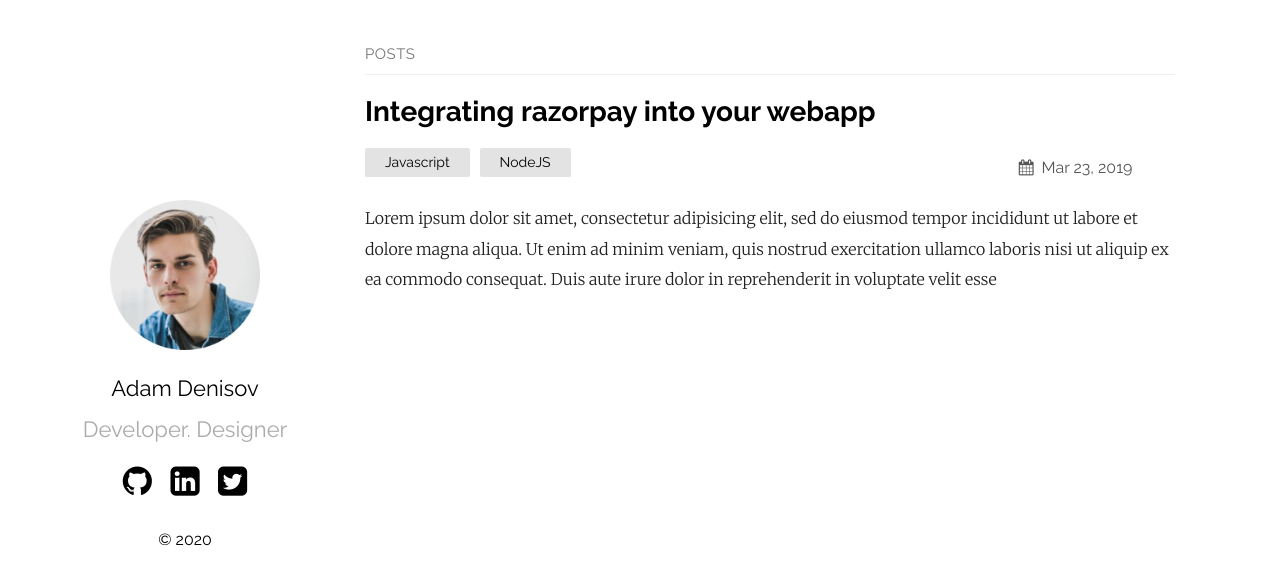
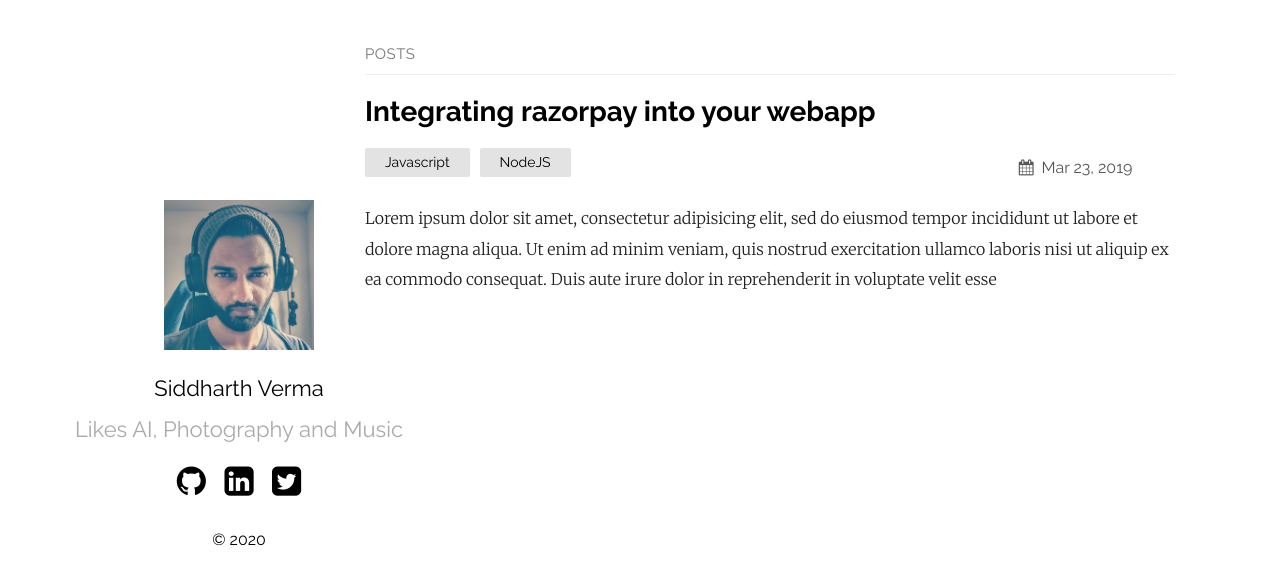
Before and after one commit to sidv1993/sidv1993.github.io, a Jekyll site: the page built from index.md, in a window 1280 px wide. Shown: the top 585 px of the page. Built offline with Jekyll 4.4.1, drawn with Linux system fonts in a browser that asks for light colours.

Commit message:
Updated profile description

```diff
--- a/_config.yml
+++ b/_config.yml
@@ -12,21 +12,21 @@ show_excerpts: true # set to true to show excerpts on the homepage
 sass:
   sass_dir: _sass
 plainwhite:
-  name: Adam Denisov
-  tagline: Developer. Designer
+  name: Siddharth Verma
+  tagline: Likes AI, Photography and Music
   date_format: "%b %-d, %Y"
   sitemap: true # set to true to generate sitemap.xml content
 
   # generate social links in footer
   social_links:
-    twitter: thelehhman
-    github:  thelehhman
-    linkedIn: in/thelehhman
+    twitter: sidv1993
+    github:  sidv1993
+    linkedIn: in/sidv1993
     rss: rss
     # dribbble: jekyll
-    # facebook: jekyll
+    facebook: sidv1993
     # flickr:   jekyll
-    # instagram: jekyll
+    instagram: sid.art.v
     # linkedin: jekyll
     # pinterest: jekyll
     # youtube: jekyll
```
Also changed, not shown: assets/portfolio.png.
